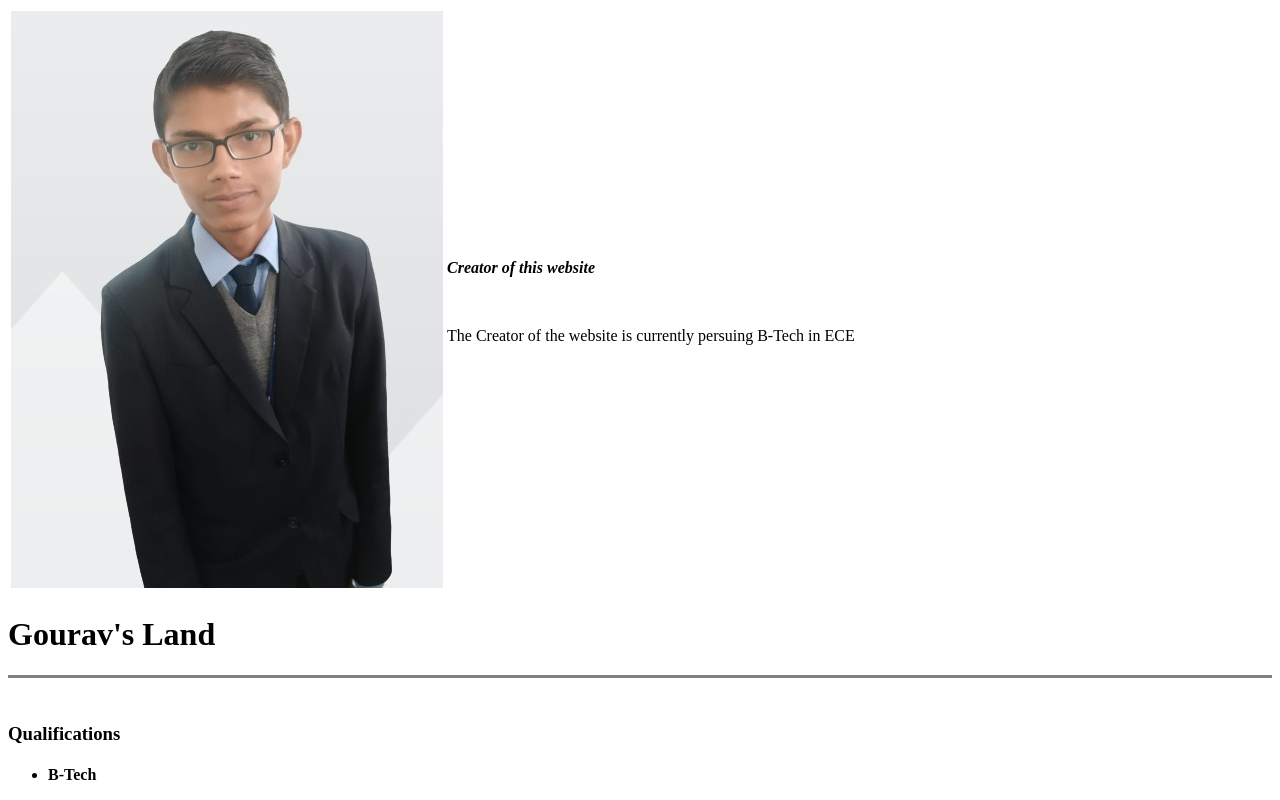
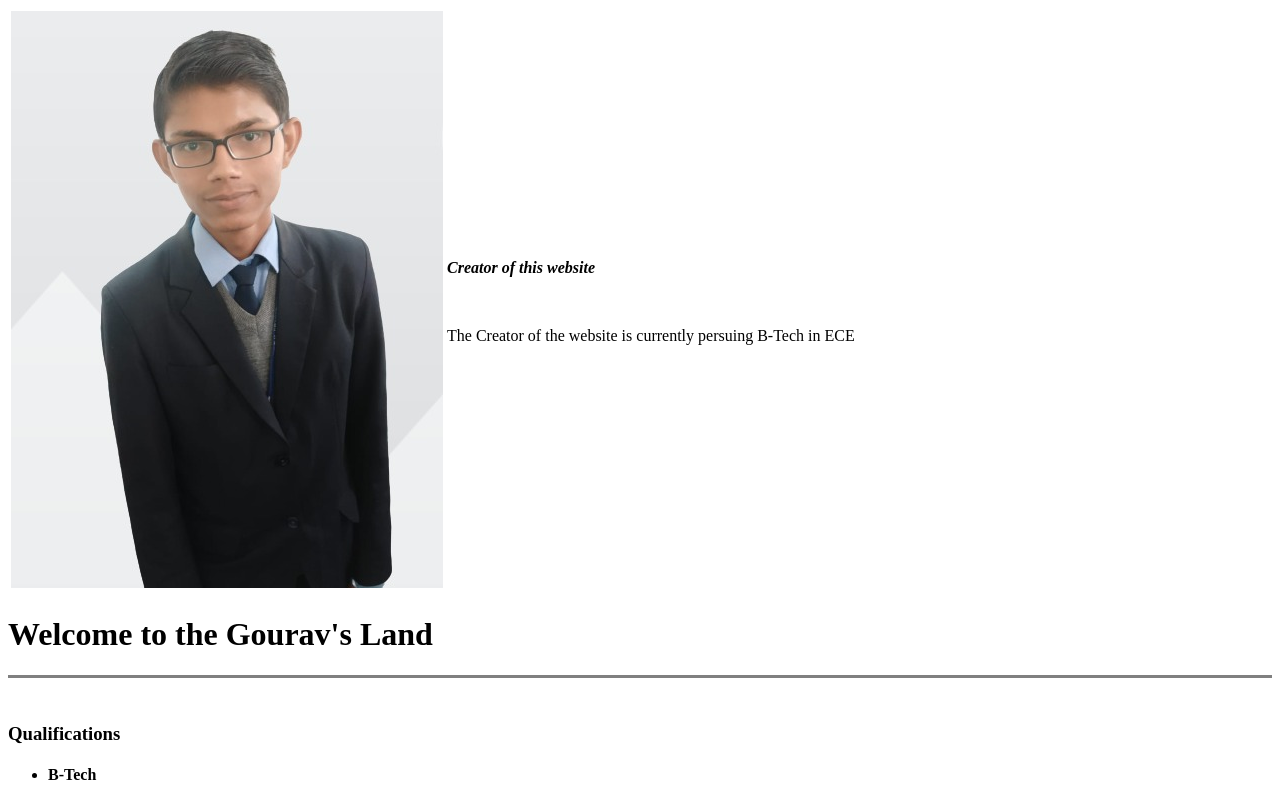
Before and after one commit to 123gourav333/CV, a plain HTML site: page index.html in a window 1280 px wide. Shown: the top 800 px of the page. Drawn offline with Linux system fonts and the light colour scheme.

Commit message:
Update index.html

```diff
--- a/index.html
+++ b/index.html
@@ -15,7 +15,7 @@
     </tr>
   </table>
 
-    <h1>Gourav's Land</h1>
+    <h1>Welcome to the Gourav's Land</h1>
     <!--p = paragraph
      em= Italic emphasize
      i = only Italic
```
